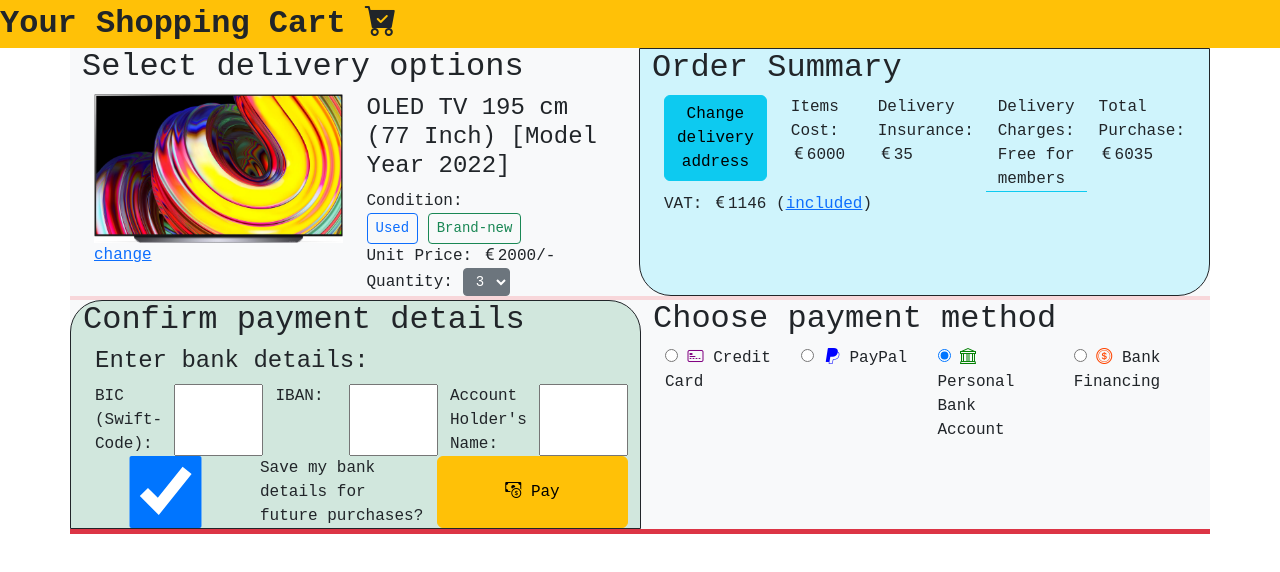
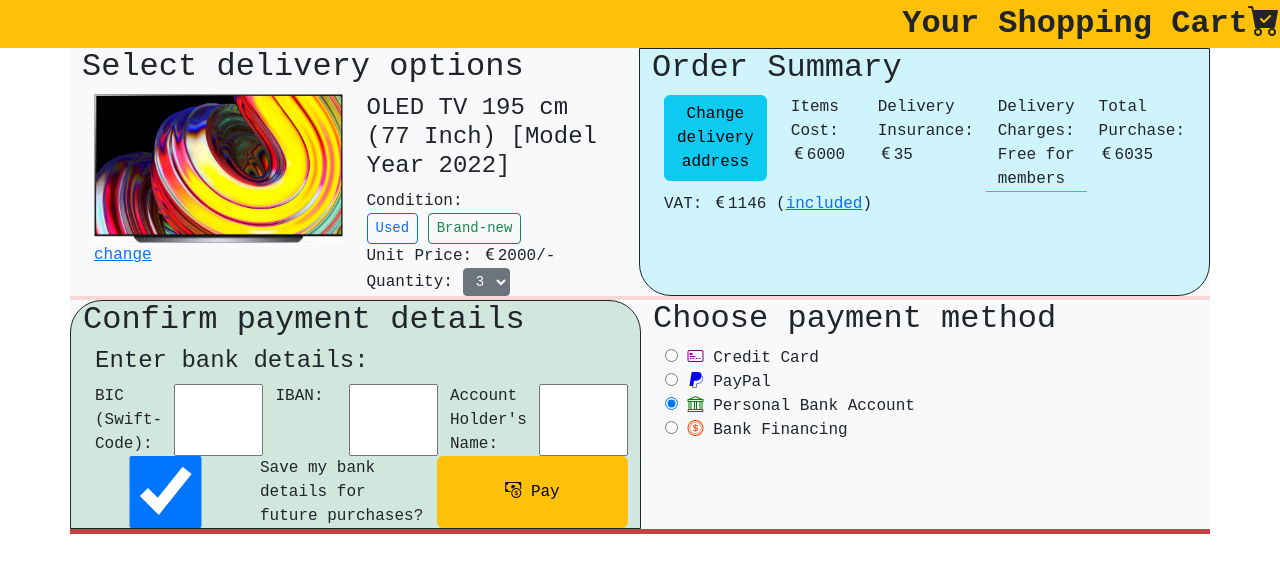
Before and after one commit to mbabarali/FA23-Bootstrap-Basics, a website: page Online-Payment-Portal/index.html in a window 1280 px wide. Drawn offline with nearby package versions, Linux system fonts and the light colour scheme; a web font is replaced by a local one.

Commit message:
Bootstrap Display
Introducing Bootstrap display classes

```diff
--- a/Online-Payment-Portal/index.html
+++ b/Online-Payment-Portal/index.html
@@ -33,7 +33,10 @@
     <title>Online-Payment-Portal</title>
   </head>
   <body>
-    <header class="bg-warning" style="font-size: 2rem; font-weight: bold">
+    <header
+      class="bg-warning d-flex justify-content-end"
+      style="font-size: 2rem; font-weight: bold"
+    >
       <span>Your Shopping Cart</span>
       <i class="bi bi-cart-check-fill"></i>
     </header>
@@ -119,6 +122,26 @@
                     >)</span
                   >
                 </div>
+                <!-- <div class="col d-flex flex-column">
+                  <div class="col">Items Cost:</div>
+                  <div class="col"></div>
+                    <i class="bi bi-currency-euro"></i>6000
+                  </div>
+                  <div class="col">Delivery Insurance:</div>
+                  <div class="col">
+                    <i class="bi bi-currency-euro"></i>35
+                  </div>
+                  <div class="col">Delivery Charges:</div>
+                  <div class="col">Free for members</div>
+                  <div class="col">Total Purchase:</div>
+                  <div class="col">
+                    <i class="bi bi-currency-euro"></i>6035
+                  </div>
+                  <div class="col">
+                    VAT: <i class="bi bi-currency-euro"></i>1146
+                    <a href="#VAT">(included)</a>
+                  </div>
+                </div> -->
               </div>
             </div>
           </div>
@@ -156,7 +179,7 @@
             <h2>Choose payment method</h2>
             <div class="container">
               <form action="xyz">
-                <div class="row form-group">
+                <div class="row form-group d-flex flex-column">
                   <label class="col" for="cc"
                     ><input
                       class="col"
```
